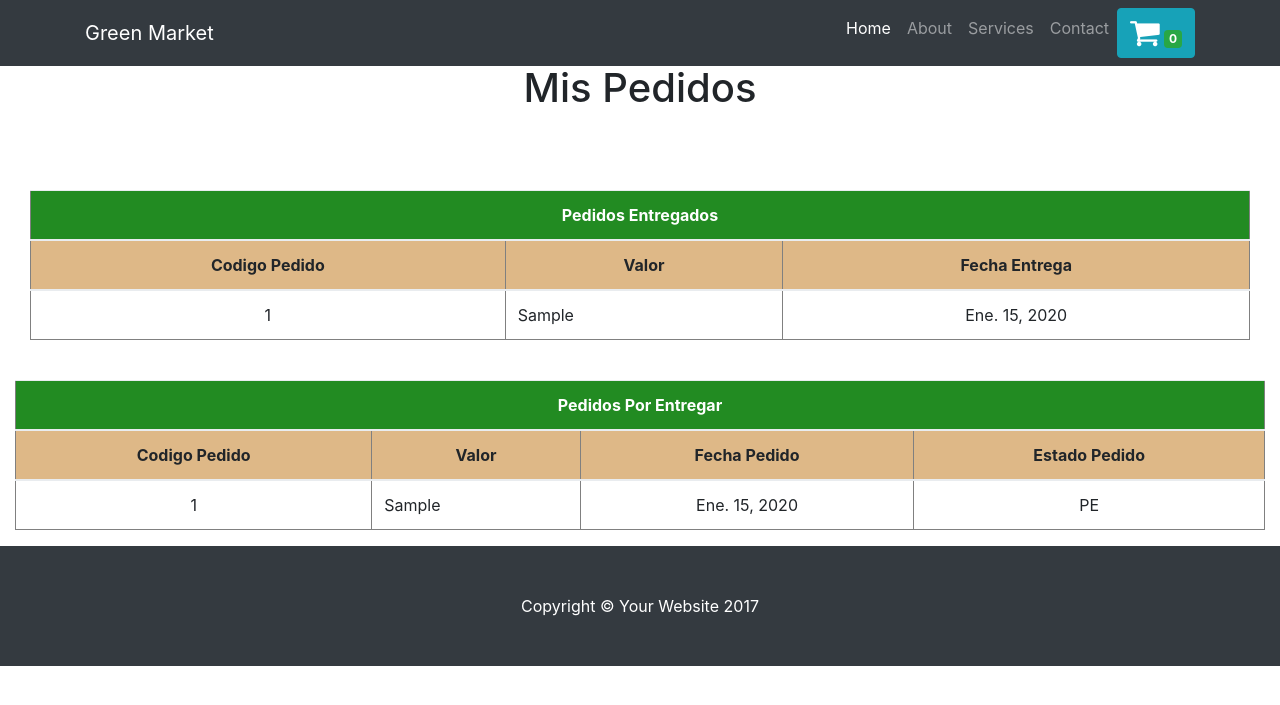
After one commit to davidOrtiz09/GreenMarket-G2, a Django app: template Cliente/templates/Cliente/misPedidos.html in a window 1280 px wide. The commit adds this page. Shown: the top 705 px of the page. Run offline with Django 3.2, Linux system fonts and the light colour scheme; the template is opened without the code that fills it: values that come from a table or form of the project are taken from there, others are empty; tables that the repository leaves empty hold one stand-in row (values such as "Sample post"); some libraries are stand-ins or nearby versions.

Commit message:
Desarrollo de la historia de usuario GM-19

```diff
--- a/Administrador/templates/Administrador/detalle-pedido.html
+++ b/Administrador/templates/Administrador/detalle-pedido.html
@@ -19,6 +19,7 @@
                                 <thead>
                                 <th colspan="6" bgcolor="#228b22" class="text-white text-center">Detelle Pedido</th>
                                 <tr bgcolor="#deb887">
+                                    <th class="text-center">Imagen del producto</th>
                                     <th class="text-center">Descripcion del producto</th>
                                     <th class="text-center">Cantidad</th>
                                     <th class="text-center">Unidad de medida</th>
@@ -27,6 +28,10 @@
                                 <tbody>
                                 {% for detalle in detalle_pedido %}
                                     <tr>
+                                        <td>
+                                            <img src="/media/{{ detalle.fk_catalogo_producto.fk_producto.imagen }}"
+                                                 class="img-responsive center-block" style="max-height: 200px; max-width: 200px">
+                                        </td>
                                         <td class="text-center">{{ detalle.fk_catalogo_producto.fk_producto.nombre }}</td>
                                         <td class="text-center">{{ detalle.cantidad }}</td>
                                         <td class="text-center">{{ detalle.fk_catalogo_producto.fk_producto.unidad_medida }}</td>
--- a/Administrador/urls.py
+++ b/Administrador/urls.py
@@ -4,9 +4,9 @@ from . import views
 urlpatterns = [
     url(r'^$', views.Index.as_view(), name='index'),
     url(r'^catalogo$', views.CatalogoView.as_view(), name='catalogo'),
-    url(r'^pedidos$', views.PedidosView.as_view(), name='pedidos'),
+    url(r'^pedidos/$', views.PedidosView.as_view(), name='pedidos'),
     url(r'^pedidos/(?P<id_pedido>\d+)$', views.DetallePedidoView.as_view(), name='detalle-pedido'),
-    url(r'^actualizar-estado-pedido$', views.ActualizarEstadoPedidoView.as_view(), name='actualizar-estado-edido')
+    url(r'^actualizar-estado-pedido$', views.ActualizarEstadoPedidoView.as_view(), name='actualizar-estado-pedido')
     #(?P<username>\w+) para recepcionar parametros desde el formulario d= digitos y w= string, el + signfica que se esperan una o mas
 
 ]
--- /dev/null
+++ b/Cliente/templates/Cliente/misPedidos.html
@@ -0,0 +1,74 @@
+{% extends 'MarketPlace/_common/base.html' %}
+{% block main %}
+    <section>
+        <div class="container-fluid" style="margin-top: 10px">
+            <h1 class="text-center"> Mis Pedidos </h1>
+            <br/>
+            <form>
+                <br>
+                <div class="container-fluid">
+                    <table id="misPedidosTableEntregados" class="table dataTable" cellspacing="2" width="100%" border="1"
+                           align="center">
+                        <thead>
+                        <br/>
+                        <th colspan="6" bgcolor="#228b22" class="text-white text-center">Pedidos Entregados</th>
+                        <tr bgcolor="#deb887">
+                            <th class="text-center">Codigo Pedido</th>
+                            <th class="text-center">Valor</th>
+                            <th class="text-center">Fecha Entrega</th>
+                        </tr>
+                        </thead>
+                        <tbody>
+                        {% for misPedidoEntregados in misPedidosEntregados %}
+                            <tr>
+                                <td class="text-center">
+                                    {{ misPedidoEntregados.id }}
+                                </td>
+                                <td>
+                                    {{ misPedidoEntregados.valor_total }}
+                                </td>
+                                <td class="text-center">
+                                    {{ misPedidoEntregados.fecha_entrega }}
+                                </td>
+                            </tr>
+                        {% endfor %}
+                        </tbody>
+                    </table>
+                </div>
+                <div>
+                    <table id="misPedidosTablePorEntregar" class="table dataTable" cellspacing="2" width="100%" border="1"
+                           align="center">
+                        <thead>
+                        <br/>
+                        <th colspan="6" bgcolor="#228b22" class="text-white text-center">Pedidos Por Entregar</th>
+                        <tr bgcolor="#deb887">
+                            <th class="text-center">Codigo Pedido</th>
+                            <th class="text-center">Valor</th>
+                            <th class="text-center">Fecha Pedido</th>
+                            <th class="text-center">Estado Pedido</th>
+                        </tr>
+                        </thead>
+                        <tbody>
+                        {% for misPedidoEntregar in misPedidosPorEntregar %}
+                            <tr>
+                                <td class="text-center">
+                                    {{ misPedidoEntregar.id }}
+                                </td>
+                                <td>
+                                    {{ misPedidoEntregar.valor_total }}
+                                </td>
+                                <td class="text-center">
+                                    {{ misPedidoEntregar.fecha_pedido }}
+                                </td>
+                                <td class="text-center">
+                                    {{ misPedidoEntregar.estado }}
+                                </td>
+                            </tr>
+                        {% endfor %}
+                        </tbody>
+                    </table>
+                </div>
+            </form>
+        </div>
+    </section>
+{% endblock %}
--- a/Cliente/urls.py
+++ b/Cliente/urls.py
@@ -6,5 +6,6 @@ urlpatterns = [
     url(r'^checkout$', views.Checkout.as_view(), name='checkout'),
     url(r'^actualizar-carrito-compras$', views.UpdateShoppingCart.as_view(), name='actualizar-carrito-compras'),
     url(r'^eliminar-producto-carrito', views.DeleteProductFromShoppingCart.as_view(), name='eliminar-producto-carrito'),
-    url(r'^registrar-cliente$', views.RegisterClientView.as_view(), name='registrar-cliente')
+    url(r'^registrar-cliente$', views.RegisterClientView.as_view(), name='registrar-cliente'),
+    url(r'^misPedidos/$', views.misPedidosView.as_view(), name='misPedidos'),
 ]
--- a/GreenMarket/local_settings.py
+++ b/GreenMarket/local_settings.py
@@ -3,7 +3,7 @@ import os
 import dj_database_url
 
 # Please change this value when deploying to heroku
-is_deployed = True
+is_deployed = False
 
 if is_deployed:
     DATABASE_DICT = dj_database_url.config(default=os.environ.get('DATABASE_URL', ''))
@@ -16,6 +16,6 @@ else:
         'HOST': '127.0.0.1',
         'PORT': '5432',
         'TEST': {
-            'NAME': 'test_green_market',
+        'NAME': 'test_green_market',
         }
     }
--- a/GreenMarket/urls.py
+++ b/GreenMarket/urls.py
@@ -24,5 +24,5 @@ urlpatterns = [
     url(r'^productor/', include('Productor.urls', namespace='productor')),
     url(r'^repartidor/', include('Repartidor.urls', namespace='repartidor')),
     url(r'^marketplace', include('MarketPlace.urls', namespace='marketplace')),
-    url(r'^', include('Cliente.urls', namespace='cliente')),
+    url(r'^cliente/', include('Cliente.urls', namespace='cliente')),
 ] + static(settings.MEDIA_URL, document_root=settings.MEDIA_ROOT)
--- a/MarketPlace/models.py
+++ b/MarketPlace/models.py
@@ -188,7 +188,7 @@ class Pedido(models.Model):
         ('EN', 'ENTREGADO')
 
     )
-    fk_cliente = models.OneToOneField(Cliente, verbose_name='Cliente', null=False, blank=False)
+    fk_cliente = models.ForeignKey(Cliente, verbose_name='Cliente', null=False, blank=False)
     fecha_pedido = models.DateField(verbose_name='Fecha pedido', null=False, blank=False)
     fecha_entrega = models.DateField(verbose_name='Fecha de entrega del pedido', null=False, blank=False)
     estado = models.CharField(max_length=50, verbose_name='Estado', null=False, blank=False, choices=ESTADOS)
```
Also changed, not shown: Cliente/views.py (+7 -1 lines), Administrador/static/Administrador/theme/css/style.default.css (line endings or trailing spaces).
